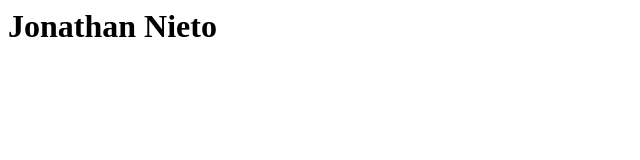
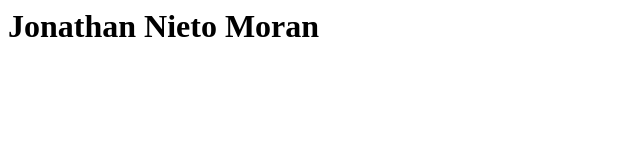
Before and after one commit to jnieto16/Repositorio_Prueba, a plain HTML site: page index.html in a window 1280 px wide. Shown: the whole page, without its empty margins (0-640 px from the left). Drawn offline with Linux system fonts and the light colour scheme.

Commit message:
Segundo cambio realizado

```diff
--- a/index.html
+++ b/index.html
@@ -1,6 +1,6 @@
 <html>
     <head></head>
     <body>
-        <h1>Jonathan Nieto</h1>
+        <h1>Jonathan Nieto Moran</h1>
     </body>
 </html>
```
